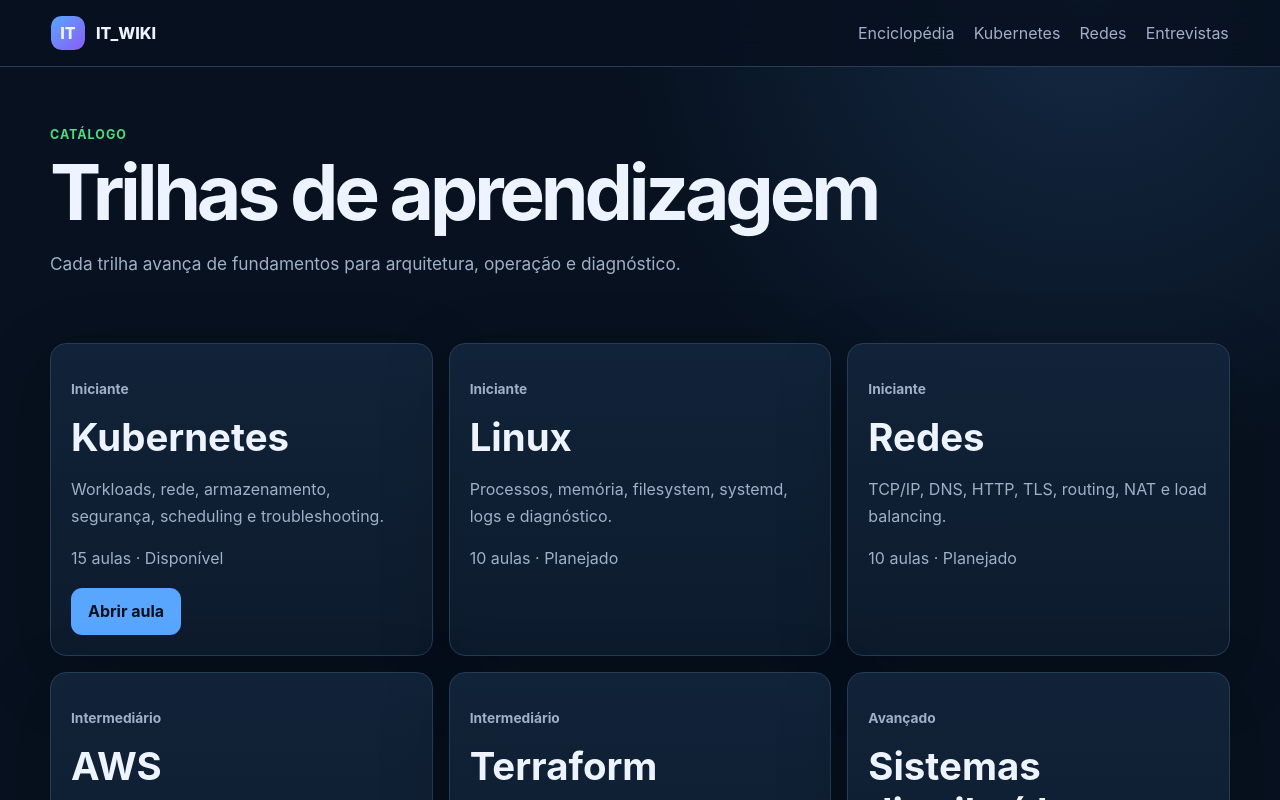
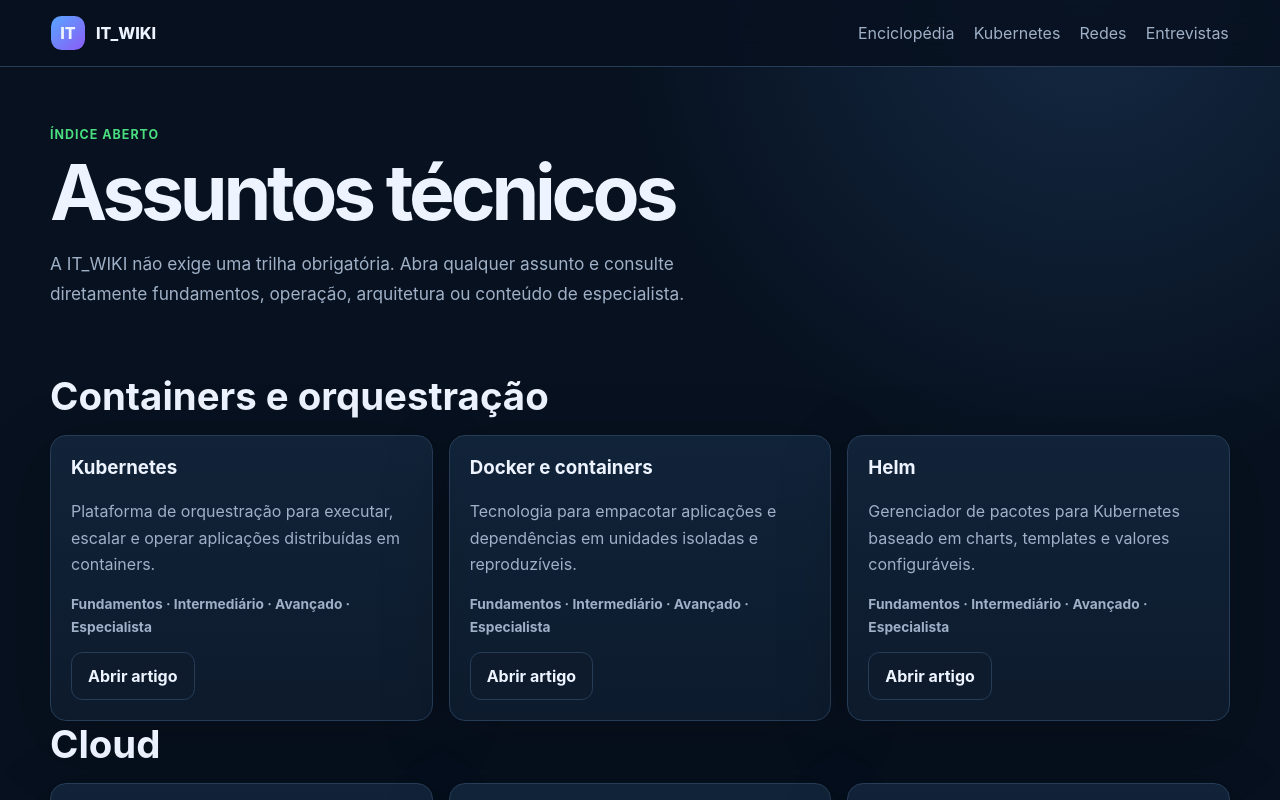
Before and after one commit to josecarlosjr/it_wiki, a Next.js app: page /trilhas in a window 1280 px wide. Shown: the top 800 px of the page. Built offline with nearby package versions, Linux system fonts and the light colour scheme.

Commit message:
refactor(ui): replace learning trails with open subject index

```diff
--- a/app/trilhas/page.tsx
+++ b/app/trilhas/page.tsx
@@ -1,25 +1,35 @@
 import Link from "next/link";
-import { topics } from "@/content/catalog";
+import { wikiArticles, wikiCategories } from "@/content/wiki";
 
-export const metadata = { title: "Trilhas" };
+export const metadata = { title: "Índice de assuntos" };
 
-export default function TrailsPage() {
+export default function SubjectIndexPage() {
   return (
     <main className="main">
-      <p className="eyebrow">Catálogo</p>
-      <h1>Trilhas de aprendizagem</h1>
-      <p className="lead">Cada trilha avança de fundamentos para arquitetura, operação e diagnóstico.</p>
-      <section className="grid section">
-        {topics.map((topic) => (
-          <article className="card" key={topic.slug}>
-            <p className="card-meta">{topic.level}</p>
-            <h2>{topic.title}</h2>
-            <p>{topic.description}</p>
-            <p>{topic.lessons} aulas · {topic.status}</p>
-            {topic.slug === "kubernetes" && (
-              <Link className="button primary" href="/aprender/kubernetes-service/">Abrir aula</Link>
-            )}
-          </article>
+      <p className="eyebrow">Índice aberto</p>
+      <h1>Assuntos técnicos</h1>
+      <p className="lead">
+        A IT_WIKI não exige uma trilha obrigatória. Abra qualquer assunto e consulte diretamente
+        fundamentos, operação, arquitetura ou conteúdo de especialista.
+      </p>
+
+      <section className="section">
+        {wikiCategories.map((category) => (
+          <div className="subject-group" key={category}>
+            <h2>{category}</h2>
+            <div className="grid">
+              {wikiArticles
+                .filter((article) => article.category === category)
+                .map((article) => (
+                  <article className="card" key={article.slug}>
+                    <h3>{article.title}</h3>
+                    <p>{article.summary}</p>
+                    <p className="card-meta">Fundamentos · Intermediário · Avançado · Especialista</p>
+                    <Link className="button" href={`/wiki/${article.slug}/`}>Abrir artigo</Link>
+                  </article>
+                ))}
+            </div>
+          </div>
         ))}
       </section>
     </main>
```
